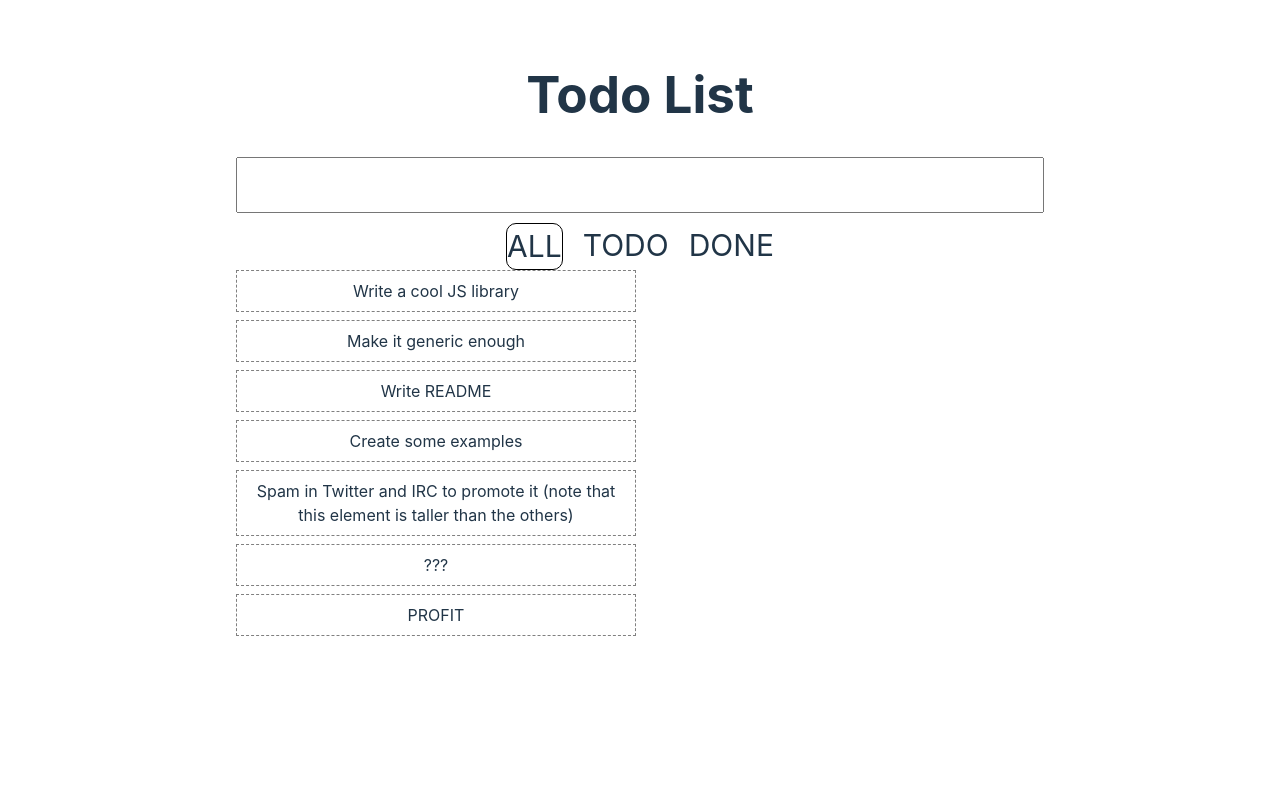
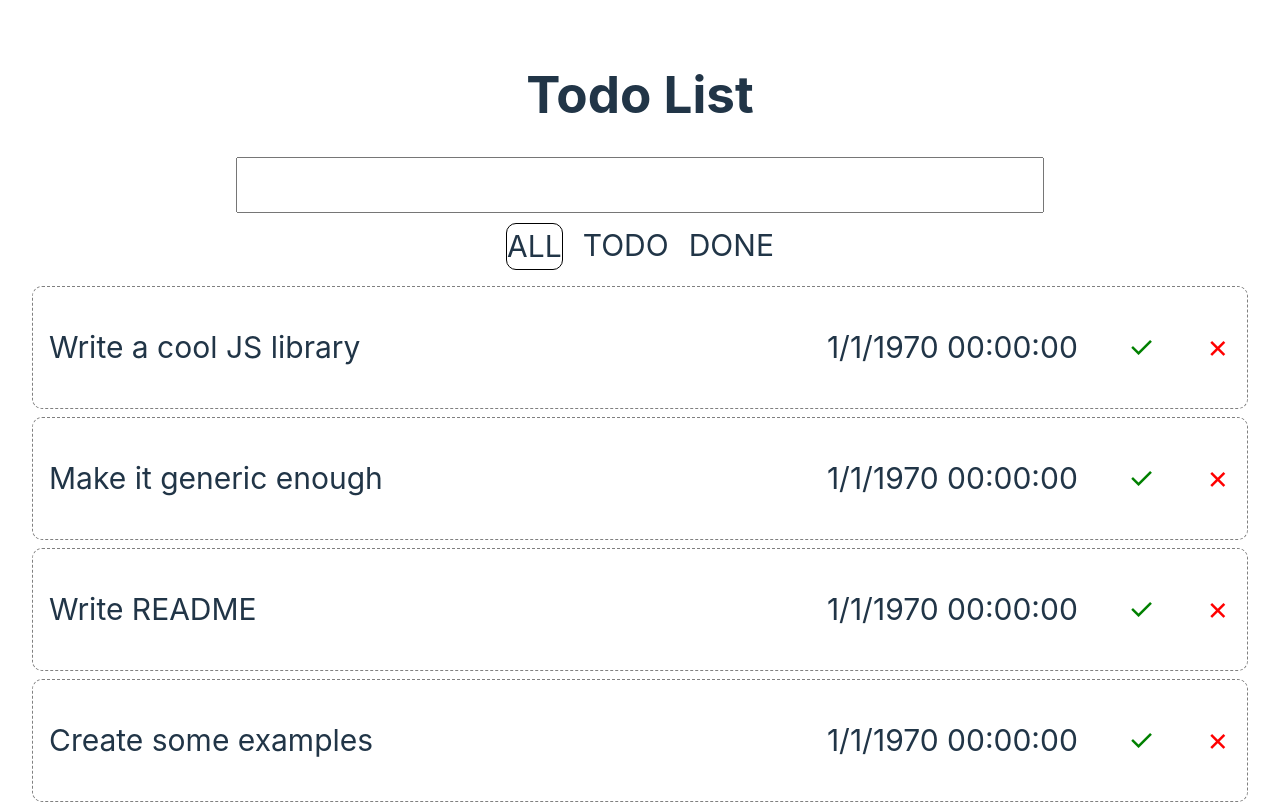
Before and after one commit to yamshick/react-vite-todo-app, a React (Vite) app: page / in a window 1280 px wide. Shown: the top 804 px of the page. Built offline with nearby package versions, Linux system fonts and the light colour scheme.

Commit message:
dnd filters

```diff
--- a/src/todo-list/index.tsx
+++ b/src/todo-list/index.tsx
@@ -1,57 +1,71 @@
+// import { selectTodos } from '../store/selectors/todos-selectors'
+import { useSelector } from 'react-redux'
+import { selectFilter } from '../store/selectors/filters-selectors'
 import update from 'immutability-helper'
+import { FILTERS } from '../constants'
 import type { FC } from 'react'
-import { useCallback, useState } from 'react'
+import { useCallback, useState, useMemo } from 'react'
 
 import { Card } from './todo'
+import './todo-list.css'
 
 const style = {
-  width: 400,
+//   width: 400,
 }
 
 export interface Item {
   id: number
-  text: string
+  text: string,
+  status: string
 }
 
 export interface ContainerState {
   cards: Item[]
 }
 
-export const TodoList: FC = () => {
-  {
-    const [cards, setCards] = useState([
+const initialCards = [
     {
       id: 1,
       text: 'Write a cool JS library',
+      status: "TODO"
     },
     {
       id: 2,
       text: 'Make it generic enough',
+      status: "TODO"
     },
     {
       id: 3,
       text: 'Write README',
+      status: "TODO"
     },
     {
       id: 4,
       text: 'Create some examples',
+      status: "TODO"
     },
     {
       id: 5,
       text: 'Spam in Twitter and IRC to promote it (note that this element is taller than the others)',
+      status: "TODO"
     },
     {
       id: 6,
       text: '???',
+      status: "TODO"
     },
     {
       id: 7,
       text: 'PROFIT',
+      status: "TODO"
     },
-    ])
+  ]
+
+export const TodoList: FC = () => {
+    const [cards, setCards] = useState(initialCards)
 
     const moveCard = useCallback((dragIndex: number, hoverIndex: number) => {
-      setCards((prevCards: Item[]) =>
+      setCards((prevCards: any) =>
         update(prevCards, {
           $splice: [
             [dragIndex, 1],
@@ -61,14 +75,19 @@ export const TodoList: FC = () => {
       )
     }, [])
 
+    const todoFilter = useSelector(selectFilter)
+
+    const filteredTodos = useMemo(() => cards.filter((todo: any) => todoFilter === FILTERS.ALL ? true : todo.status === todoFilter), [todoFilter, cards])
+
     const renderCard = useCallback(
-      (card: { id: number; text: string }, index: number) => {
+      (card: { id: number; text: string, status: string }, index: number) => {
         return (
           <Card
             key={card.id}
             index={index}
             id={card.id}
             text={card.text}
+            status={card.status}
             moveCard={moveCard}
           />
         )
@@ -77,11 +96,8 @@ export const TodoList: FC = () => {
     )
 
     return (
-      <>
-        <div style={style}>{cards.map((card, i) => renderCard(card, i))}</div>
-      </>
+        <ul style={style}>{filteredTodos.map((card, i) => renderCard(card, i))}</ul>
     )
-  }
 }
 
 // import { useSelector } from 'react-redux'
@@ -95,9 +111,9 @@ export const TodoList: FC = () => {
 
 // export const TodoList = () => {
 //     const todos = useSelector(selectTodos)
-//     const todoFilter = useSelector(selectFilter)
+    // const todoFilter = useSelector(selectFilter)
 
-//     const filteredTodos = useMemo(() => todos.filter((todo: ITodoItem) => todoFilter === FILTERS.ALL ? true : todo.status === todoFilter), [todoFilter, todos])
+    // const filteredTodos = useMemo(() => todos.filter((todo: ITodoItem) => todoFilter === FILTERS.ALL ? true : todo.status === todoFilter), [todoFilter, todos])
 
 //     return (<ul>{filteredTodos.map((todo: ITodoItem) => <Todo key={`${todo.id}`} todo={todo} />)}</ul>)
 // }
--- a/src/todo-list/todo/index.tsx
+++ b/src/todo-list/todo/index.tsx
@@ -1,7 +1,12 @@
 import type { Identifier, XYCoord } from 'dnd-core'
+import { useDispatch } from "react-redux"
+import { todosSlice } from "../../store/reducers/todos-slice"
 import type { FC } from 'react'
 import { useRef } from 'react'
 import { useDrag, useDrop } from 'react-dnd'
+import { STATUSES } from "../../constants"
+import { ButtonPanel } from "./button-panel"
+import './todo.css'
 
 export const ItemTypes = {
     CARD: 'card',
@@ -19,6 +24,7 @@ export interface CardProps {
   id: any
   text: string
   index: number
+  status: string
   moveCard: (dragIndex: number, hoverIndex: number) => void
 }
 
@@ -28,7 +34,7 @@ interface DragItem {
   type: string
 }
 
-export const Card: FC<CardProps> = ({ id, text, index, moveCard }) => {
+export const Card: FC<CardProps> = ({ id, status, text, index, moveCard }) => {
   const ref = useRef<HTMLDivElement>(null)
   const [{ handlerId }, drop] = useDrop<
     DragItem,
@@ -103,11 +109,27 @@ export const Card: FC<CardProps> = ({ id, text, index, moveCard }) => {
 
   const opacity = isDragging ? 0 : 1
   drag(drop(ref))
-  return (
-    <div ref={ref} style={{ ...style, opacity }} data-handler-id={handlerId}>
-      {text}
-    </div>
-  )
+//   return (
+//     <div ref={ref} style={{ ...style, opacity }} data-handler-id={handlerId}>
+//       {text}
+//     </div>
+//   )
+
+    const dispatch = useDispatch()
+    const {updateTodoStatus, deleteTodo} = todosSlice.actions
+
+    const toggleStatus = () => {
+        dispatch(updateTodoStatus({id, status: status === STATUSES.DONE ? STATUSES.TODO : STATUSES.DONE}))
+    }
+    const onDelete = () => dispatch(deleteTodo(id))
+
+return (<li>
+        <div className='todo' ref={ref} style={{ ...style, opacity }} data-handler-id={handlerId}>
+            <p className={status === STATUSES.DONE ? 'done-todo' : ''}>{text}</p>
+            <ButtonPanel todoId={id} toggleStatus={toggleStatus} onDelete={onDelete}/>
+        </div>
+    </li>)
+
 }
 
 // import React from "react"
```
Lines whose indentation alone changed are shown as unchanged.
